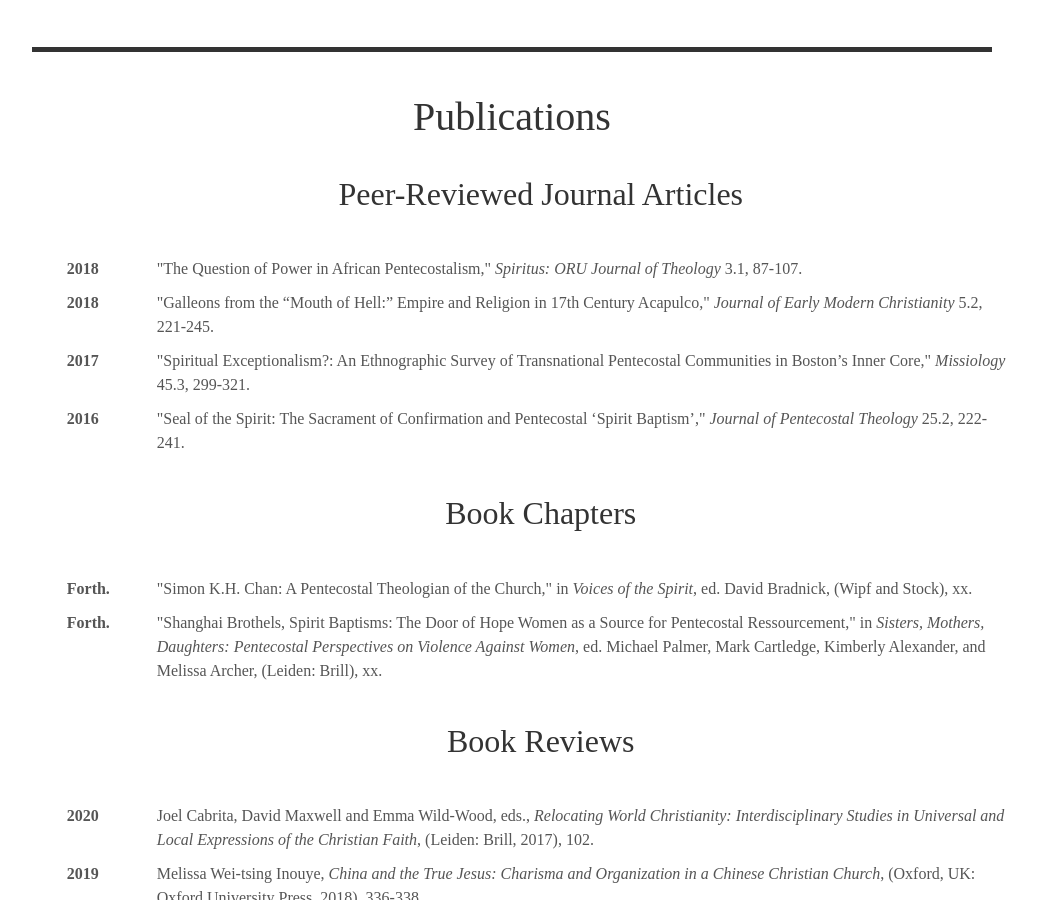
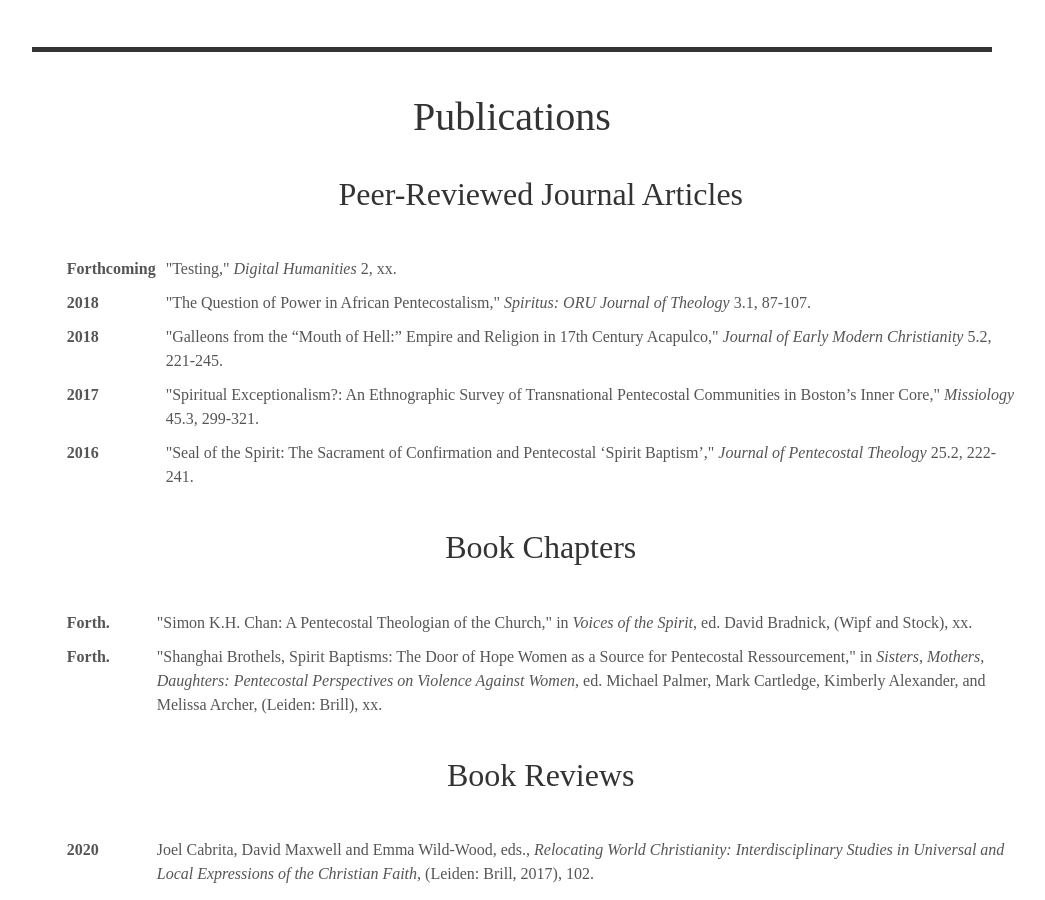
Before and after one commit to alex-mayfield/alex-mayfield.github.io, a Jekyll site: the page built from index.html, in a window 1280 px wide and 900 px high, scrolled down 1555 px. Shown: the whole window, without its empty margins (128-1173 px from the left). Built offline with Jekyll 4.4.1, drawn with Linux system fonts in a browser that asks for light colours; some web fonts are replaced; some of the changed text lies outside the part shown.

Commit message:
Update publications.yml

```diff
--- a/_data/publications.yml
+++ b/_data/publications.yml
@@ -89,13 +89,23 @@
     publisher: "Leiden: Brill, 2016"
     page: online
     author: Margaret English de Alminana and Lois E. Olena, eds.
-  - title: "Messianic Age, World Christianity"
-    type: encyclopedia
-    year: 2020
-    journal:
-    vol_iss:
-    book: Encyclopedia of the Bible and its Reception
-    edit: Furey, et al.
-    publisher: "De Gruyter"
-    page: online
+  - title: "Testing"
+    type: article
+    year: Forthcoming
+    journal: Digital Humanities
+    vol_iss: 2
+    book:
+    edit:
+    publisher:
+    page: xx
     author:
+  #- title: "Messianic Age, World Christianity"
+    #type: encyclopedia
+  #  year: 2020
+  #  journal:
+  #  vol_iss:
+  #  book: Encyclopedia of the Bible and its Reception
+  #  edit: Furey, et al.
+  #  publisher: "De Gruyter"
+    #page: online
+    #author:
```
